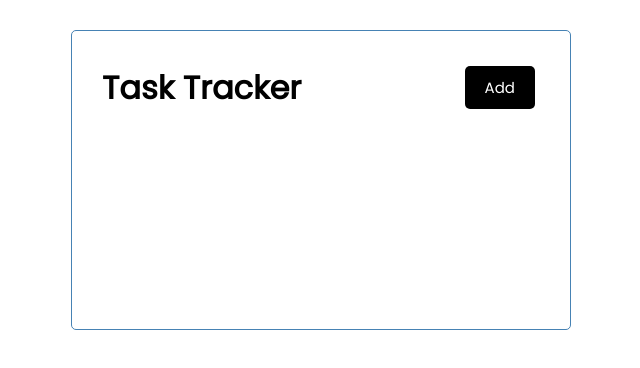
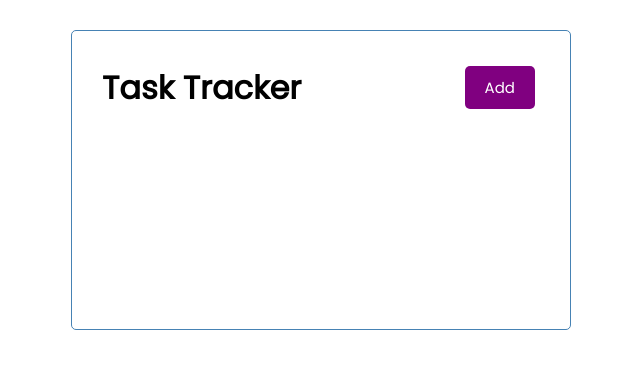
Before and after one commit to freefrogs/EX_React_Hooks, a React (Create React App) app: page / in a window 1280 px wide. Shown: the top 368 px of the page, without its empty margins (319-959 px from the left). Built offline with nearby package versions, Linux system fonts and the light colour scheme.

Commit message:
Add Button component

```diff
--- /dev/null
+++ b/src/components/Button.js
@@ -0,0 +1,24 @@
+import PropTypes from 'prop-types'
+
+const Button = ( { color, text, onClick } ) => {
+  return (
+    <button
+      onClick={onClick}
+      style={{ backgroundColor: color}}
+      className="btn"
+    >
+    {text}
+    </button>
+  )
+}
+
+Button.defaultProps = {
+  color: 'black',
+}
+
+Button.propTypes = {
+  text: PropTypes.string,
+  color: PropTypes.string,
+  onClick: PropTypes.func,
+}
+export default Button
--- a/src/components/Header.js
+++ b/src/components/Header.js
@@ -1,10 +1,15 @@
 import PropTypes from 'prop-types'
+import Button from '../components/Button'
 
 const Header = ({ title }) => {
+  const onClick = () => {
+    console.log('click')
+  }
+
   return (
     <header className="header">
       <h1>{ title }</h1>
-      <button className="btn">Add</button>
+      <Button color="purple" text="Add" onClick={onClick} />
     </header>
   )
 }
```
Also changed, not shown: 1 other file (tests, documents, lock files or other folders).
